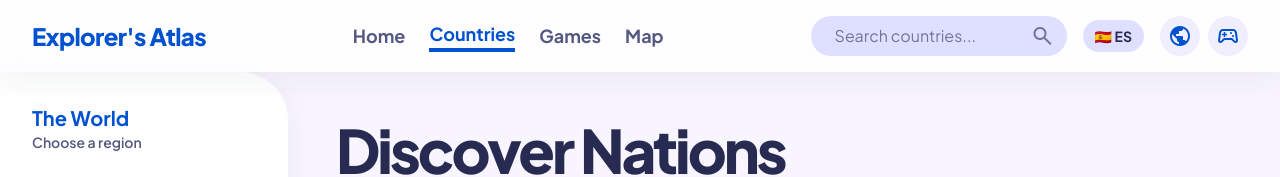
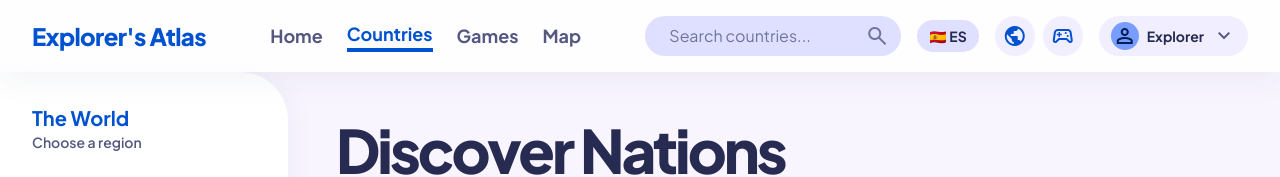
Before and after one commit to fonseka-dev/fun-with-flags, a Next.js app: page /en/catalog in a window 1280 px wide. Shown: the top 177 px of the page. Built offline with nearby package versions, Linux system fonts and the light colour scheme; no server answers; the database is empty; sample sign-in values are in the browser's storage.

Commit message:
feat(auth): update TopNav with sign-in button (anon) and user chip (Google)

```diff
--- a/src/components/layout/TopNav.tsx
+++ b/src/components/layout/TopNav.tsx
@@ -1,9 +1,12 @@
 "use client";
 
+import { useState } from "react";
 import { useTranslations } from "next-intl";
 import { Link, usePathname } from "@/i18n/navigation";
 import { SearchInput } from "@/components/ui/SearchInput";
 import { LanguageToggle } from "./LanguageToggle";
+import { useAuth } from "@/lib/providers/AuthProvider";
+import { AuthModal } from "@/components/auth/AuthModal";
 
 type TopNavProps = {
   searchQuery?: string;
@@ -13,7 +16,11 @@ type TopNavProps = {
 export function TopNav({ searchQuery, onSearchChange }: TopNavProps) {
   const t = useTranslations("nav");
   const tSearch = useTranslations("search");
+  const tAuth = useTranslations("auth");
   const pathname = usePathname();
+  const { isAnonymous, displayName, avatarUrl, signOut } = useAuth();
+  const [isModalOpen, setIsModalOpen] = useState(false);
+  const [isUserMenuOpen, setIsUserMenuOpen] = useState(false);
 
   const navLinks = [
     { href: "/", label: t("home") },
@@ -23,6 +30,7 @@ export function TopNav({ searchQuery, onSearchChange }: TopNavProps) {
   ] as const;
 
   return (
+    <>
       <header className="glass sticky top-0 z-40">
         <div className="flex justify-between items-center w-full px-8 py-4 max-w-screen-2xl mx-auto">
           <Link
@@ -82,8 +90,71 @@ export function TopNav({ searchQuery, onSearchChange }: TopNavProps) {
                 sports_esports
               </Link>
             </div>
+
+            {/* Auth UI */}
+            {isAnonymous ? (
+              <button
+                onClick={() => setIsModalOpen(true)}
+                className="px-4 py-2 bg-primary text-white font-bold text-sm rounded-full hover:brightness-110 transition-bounce"
+              >
+                {tAuth("signIn")}
+              </button>
+            ) : (
+              <div className="relative">
+                <button
+                  onClick={() => setIsUserMenuOpen((v) => !v)}
+                  className="flex items-center gap-2 px-3 py-1.5 bg-surface-container-low rounded-full hover:bg-surface-container transition-bounce"
+                >
+                  {avatarUrl ? (
+                    // eslint-disable-next-line @next/next/no-img-element
+                    <img
+                      src={avatarUrl}
+                      alt={displayName}
+                      className="w-7 h-7 rounded-full object-cover"
+                      referrerPolicy="no-referrer"
+                    />
+                  ) : (
+                    <div className="w-7 h-7 rounded-full bg-primary-container flex items-center justify-center">
+                      <span className="material-symbols-outlined text-sm text-on-primary-container">
+                        person
+                      </span>
+                    </div>
+                  )}
+                  <span className="text-sm font-bold text-on-surface max-w-[120px] truncate hidden sm:block">
+                    {displayName}
+                  </span>
+                  <span className="material-symbols-outlined text-xs text-on-surface-variant">
+                    expand_more
+                  </span>
+                </button>
+
+                {isUserMenuOpen && (
+                  <>
+                    <div
+                      className="fixed inset-0 z-30"
+                      onClick={() => setIsUserMenuOpen(false)}
+                    />
+                    <div className="absolute right-0 top-full mt-2 bg-white/90 backdrop-blur-[24px] rounded-xl shadow-ambient py-1 min-w-[140px] z-40">
+                      <button
+                        onClick={async () => {
+                          setIsUserMenuOpen(false);
+                          await signOut();
+                        }}
+                        className="w-full text-left px-4 py-2.5 text-sm font-medium text-on-surface hover:bg-surface-container-low transition-colors flex items-center gap-2"
+                      >
+                        <span className="material-symbols-outlined text-sm">logout</span>
+                        {tAuth("signOut")}
+                      </button>
+                    </div>
+                  </>
+                )}
+              </div>
+            )}
           </div>
         </div>
       </header>
+
+      <AuthModal isOpen={isModalOpen} onClose={() => setIsModalOpen(false)} />
+    </>
   );
 }
```
Lines whose indentation alone changed are shown as unchanged.
